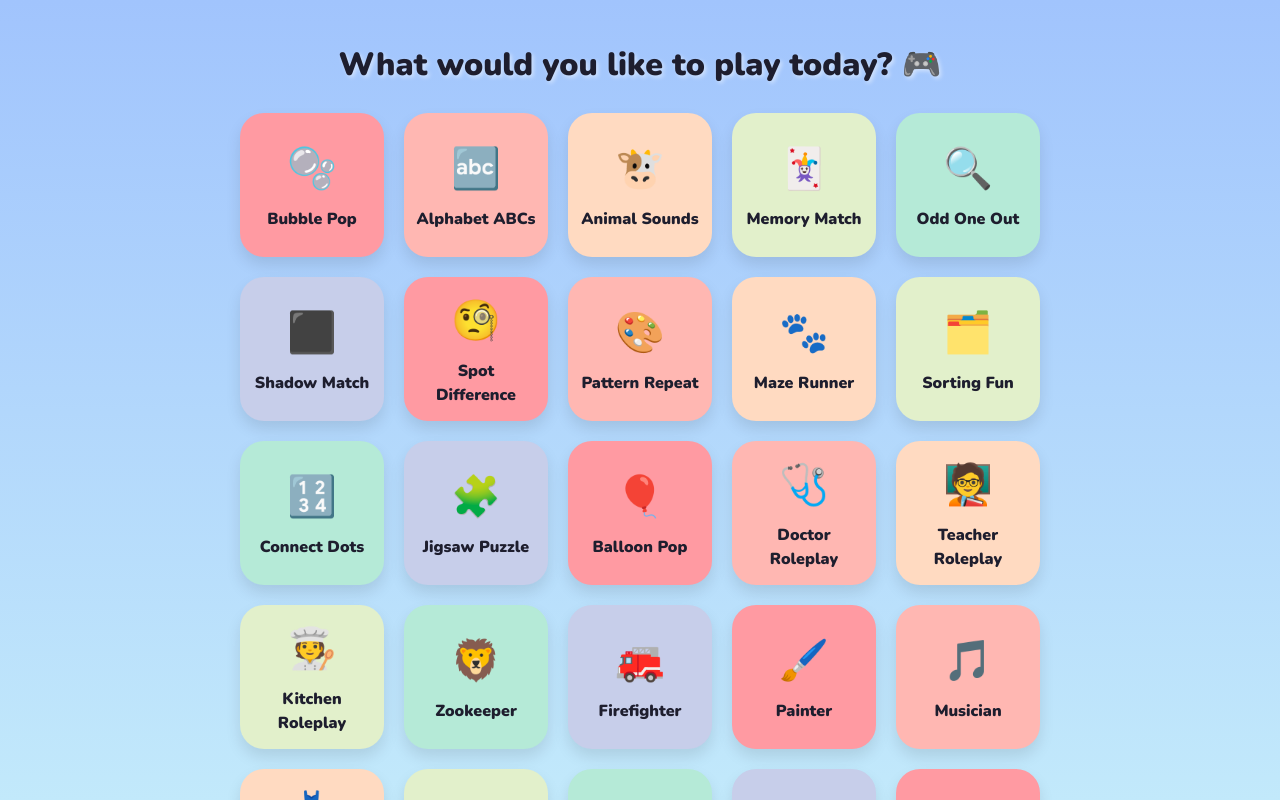
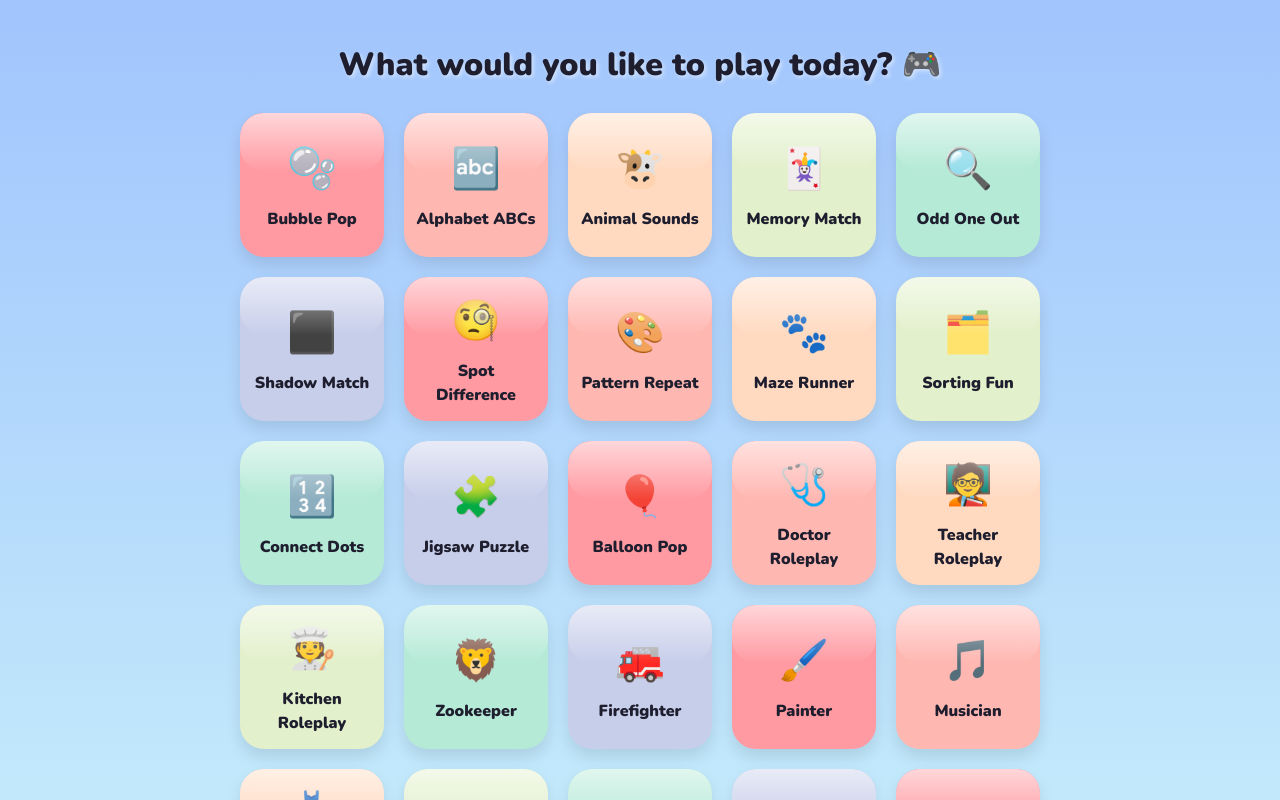
Before and after one commit to annapurnaagenticsolutions/touchlearn-web, a React (Vite) app: page / in a window 1280 px wide. Built offline with nearby package versions, Linux system fonts and the light colour scheme.

Commit message:
UI Phase 2: Glossy styling, slowed game pacing, scrolling fixes

```diff
--- a/src/HomeLanding.tsx
+++ b/src/HomeLanding.tsx
@@ -50,6 +50,7 @@ export const HomeLanding: React.FC<Props & { onPick: (index: number) => void }>
                 {featured.map((name, index) => (
                     <div
                         key={name}
+                        className="glossy"
                         onClick={() => {
                             sfx.play('click');
                             onPick(index);
--- a/src/games/BalloonPopGame.tsx
+++ b/src/games/BalloonPopGame.tsx
@@ -42,7 +42,7 @@ export const BalloonPopGame: React.FC<{ onBack: () => void }> = ({ onBack }) =>
             const t = setTimeout(() => {
                 setBalloons(generateBalloons());
                 setPopped(0);
-            }, 800);
+            }, 1500); // Slowed from 800ms to 1500ms
             return () => clearTimeout(t);
         }
     }, [balloons.length]);
@@ -65,19 +65,19 @@ export const BalloonPopGame: React.FC<{ onBack: () => void }> = ({ onBack }) =>
             <div style={{ width: '100%', display: 'flex', justifyContent: 'flex-start' }}>
                 <button
                     onClick={() => { sfx.play('click'); onBack(); }}
-                    style={{ fontSize: '24px', background: 'transparent', border: 'none', color: 'white', cursor: 'pointer' }}
+                    style={{ fontSize: '24px', background: 'transparent', border: 'none', color: '#1E1E2E', cursor: 'pointer', fontWeight: 'bold' }}
                 >
                     ← Back
                 </button>
             </div>
 
-            <h1 style={{ color: '#F38BA8', fontSize: '24px', marginTop: '10px' }}>🎈 Balloon Pop</h1>
-            <p style={{ color: '#9399B2', fontSize: '16px' }}>Popped: {popped}</p>
+            <h1 style={{ color: '#F38BA8', fontSize: '28px', marginTop: '10px', textShadow: '1px 1px 2px rgba(255,255,255,0.5)' }}>🎈 Balloon Pop</h1>
+            <p style={{ color: '#1E1E2E', fontSize: '18px', fontWeight: 'bold' }}>Popped: {popped}</p>
 
             <div style={{
                 width: '100%',
                 maxWidth: '400px',
-                height: '340px',
+                height: '380px', // slightly taller for bigger balloons
                 backgroundColor: '#87CEEB', // Sky blue background
                 borderRadius: '20px',
                 position: 'relative',
@@ -85,23 +85,26 @@ export const BalloonPopGame: React.FC<{ onBack: () => void }> = ({ onBack }) =>
                 overflow: 'hidden',
                 display: 'flex',
                 alignItems: 'center',
-                justifyContent: 'center'
+                justifyContent: 'center',
+                boxShadow: 'inset 0 0 20px rgba(255,255,255,0.5)'
             }}>
                 {balloons.length === 0 ? (
                     <div style={{ display: 'flex', flexDirection: 'column', alignItems: 'center', animation: 'fadeIn 0.5s' }}>
-                        <span style={{ fontSize: '64px' }}>🎉</span>
-                        <span style={{ color: '#A6E3A1', fontSize: '18px', fontWeight: 'bold' }}>All popped!</span>
+                        <span style={{ fontSize: '80px' }}>🎉</span>
+                        <span style={{ color: '#A6E3A1', fontSize: '24px', fontWeight: 'bold', textShadow: '1px 1px 2px rgba(0,0,0,0.2)' }}>All popped!</span>
                     </div>
                 ) : (
                     balloons.map(b => (
                         <div
                             key={b.id}
+                            className="glossy"
                             onClick={() => handlePop(b.id, b.color)}
+                            onTouchStart={(e) => { e.preventDefault(); handlePop(b.id, b.color); }}
                             style={{
                                 position: 'absolute',
-                                left: `${b.xOffset + 40}px`,
+                                left: `${b.xOffset + 20}px`, // Adjusted for bigger balloon center
                                 top: `${b.yOffset + 40}px`,
-                                fontSize: '44px',
+                                fontSize: '64px', // Bigger balloons!
                                 cursor: 'pointer',
                                 transition: 'transform 0.1s, opacity 0.2s',
                                 userSelect: 'none'
--- a/src/games/BubblePopGame.tsx
+++ b/src/games/BubblePopGame.tsx
@@ -16,14 +16,14 @@ export const BubblePopGame: React.FC<{ onBack: () => void }> = ({ onBack }) => {
                     color: ['#FFB5E8', '#B28DFF', '#85E3FF', '#AFF8DB', '#FFFFD1'][Math.floor(Math.random() * 5)]
                 }];
             });
-        }, 800);
+        }, 1500); // Slowed from 800ms
         return () => clearInterval(interval);
     }, []);
 
     useEffect(() => {
         const moveInterval = setInterval(() => {
-            setBubbles(prev => prev.map(b => ({ ...b, y: b.y - 2 })).filter(b => b.y > -20));
-        }, 50);
+            setBubbles(prev => prev.map(b => ({ ...b, y: b.y - 1 })).filter(b => b.y > -20)); // Slower rising
+        }, 80); // Slowed from 50ms (and y-2 to y-1)
         return () => clearInterval(moveInterval);
     }, []);
 
@@ -36,27 +36,28 @@ export const BubblePopGame: React.FC<{ onBack: () => void }> = ({ onBack }) => {
         <div style={{ position: 'relative', width: '100%', height: '100%', overflow: 'hidden' }}>
             <button
                 onClick={() => { sfx.play('click'); onBack(); }}
-                style={{ position: 'absolute', top: 20, left: 20, zIndex: 10, fontSize: '24px', background: 'transparent', border: 'none', color: 'white', cursor: 'pointer' }}
+                style={{ position: 'absolute', top: 20, left: 20, zIndex: 10, fontSize: '24px', background: 'transparent', border: 'none', color: '#1E1E2E', cursor: 'pointer', fontWeight: 'bold' }}
             >
                 ← Back
             </button>
             {bubbles.map(b => (
                 <div
                     key={b.id}
+                    className="glossy"
                     onClick={() => popBubble(b.id)}
                     onTouchStart={(e) => { e.preventDefault(); popBubble(b.id); }}
                     style={{
                         position: 'absolute',
                         left: `${b.x}%`,
                         top: `${b.y}%`,
-                        width: '80px',
-                        height: '80px',
+                        width: '100px', // Larger hit area
+                        height: '100px',
                         backgroundColor: b.color,
                         borderRadius: '50%',
                         opacity: 0.9,
                         boxShadow: 'inset -10px -10px 20px rgba(0,0,0,0.1), 0 0 10px rgba(255,255,255,0.5)',
                         cursor: 'pointer',
-                        transition: 'top 0.05s linear'
+                        transition: 'top 0.08s linear'
                     }}
                 />
             ))}
--- a/src/games/MemoryMatchGame.tsx
+++ b/src/games/MemoryMatchGame.tsx
@@ -77,7 +77,7 @@ export const MemoryMatchGame: React.FC<{ onBack: () => void }> = ({ onBack }) =>
                 }
                 setFlipped([]);
                 isChecking.current = false;
-            }, 600);
+            }, 1500);
         }
     };
 
--- a/src/games/PatternRepeatGame.tsx
+++ b/src/games/PatternRepeatGame.tsx
@@ -37,7 +37,7 @@ export const PatternRepeatGame: React.FC<Props> = ({ onBack }) => {
     for (let i = 0; i < correctSequence.length; i++) {
       sfx.play('pop');
       setActiveSlot(i);
-      await new Promise(resolve => setTimeout(resolve, 600));
+      await new Promise(resolve => setTimeout(resolve, 1000));
       setActiveSlot(-1);
       await new Promise(resolve => setTimeout(resolve, 200));
     }
--- a/src/index.css
+++ b/src/index.css
@@ -18,8 +18,8 @@ body {
   place-items: center;
   min-width: 320px;
   min-height: 100vh;
-  /* Prevent zooming and scrolling issues on iOS */
-  touch-action: none;
+  /* Prevent zooming but allow vertical scrolling on iOS */
+  touch-action: pan-y;
   user-select: none;
   -webkit-user-select: none;
   overflow: hidden;
@@ -32,6 +32,23 @@ body {
   height: 100vh;
   display: flex;
   flex-direction: column;
+}
+
+/* Glossy UI Effect */
+.glossy {
+  position: relative;
+  overflow: hidden;
+}
+.glossy::after {
+  content: '';
+  position: absolute;
+  top: 0;
+  left: 0;
+  right: 0;
+  height: 40%;
+  background: linear-gradient(to bottom, rgba(255,255,255,0.6) 0%, rgba(255,255,255,0) 100%);
+  pointer-events: none;
+  border-radius: inherit;
 }
 
 /* Custom Scrollbar for grids */
```
